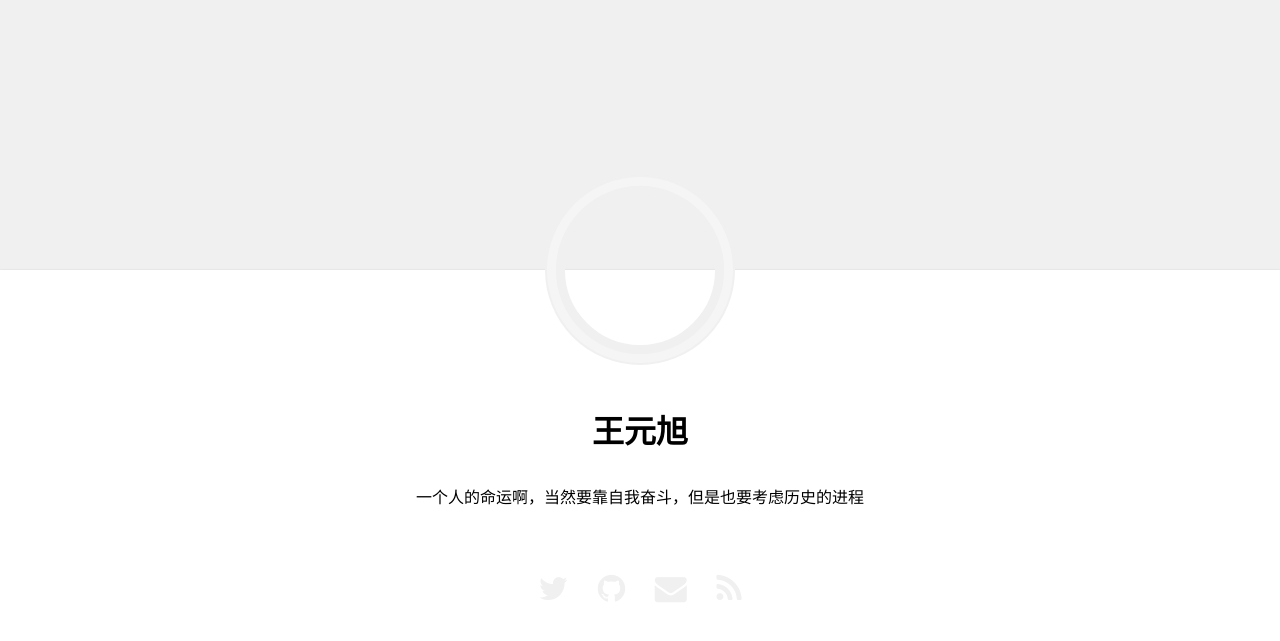
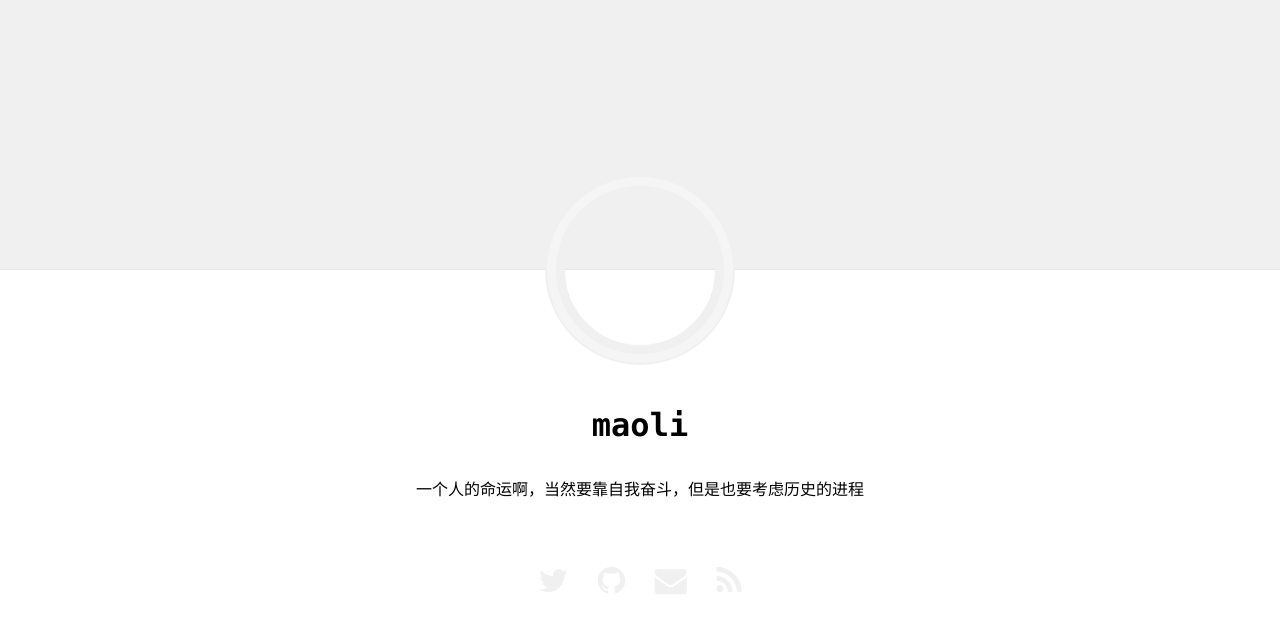
Before and after one commit to mao-li/mao-li.github.io, a Jekyll site: the page built from index.md, in a window 1280 px wide. Shown: the top 641 px of the page. Built offline with Jekyll 4.4.1, drawn with Linux system fonts in a browser that asks for light colours.

Commit message:
Update _config.yml

```diff
--- a/_config.yml
+++ b/_config.yml
@@ -14,10 +14,11 @@ defaults:
     values:
       image: true
 
-title: 王元旭的世界
-name: 王元旭
+title: maoli的世界
+name: maoli
 description: 一个人的命运啊，当然要靠自我奋斗，但是也要考虑历史的进程
-
+url: https://mao-li.github.io
+copyright_time: 2021
 show_excerpt: true
 
 twitter: https://twitter.com/maoli_nb
```
